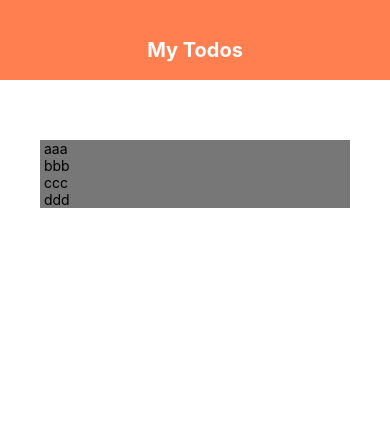
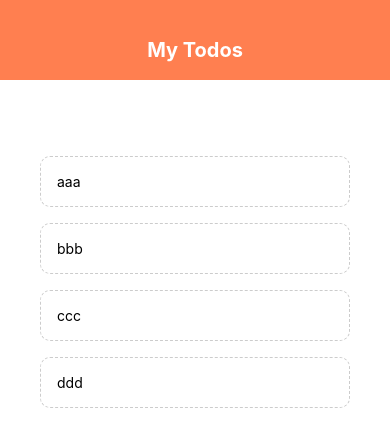
Before and after one commit to flakysob/myproject, a React Native app: screen / in a window 390 px wide. Shown: the top 446 px of the page. Built offline with nearby package versions, Linux system fonts and the light colour scheme.

Commit message:
End of the Chapter 10 (ToDoApp Part 2)

```diff
--- a/App.js
+++ b/App.js
@@ -1,9 +1,9 @@
 import React,{useState} from 'react';
 import { StyleSheet, Text, View, FlatList} from 'react-native';
 import Header from './components/header';
+import TodoItem from './components/todoItem';
 
-
-// https://www.youtube.com/watch?v=uLHFPt9B2Os&list=PL4cUxeGkcC9ixPU-QkScoRBVxtPPzVjrQ&index=10
+// https://www.youtube.com/watch?v=SGEitne8N-Q&list=PL4cUxeGkcC9ixPU-QkScoRBVxtPPzVjrQ&index=10&pp=iAQB
 
 export default function App() {
 
@@ -14,20 +14,22 @@
     {text:'ddd', key:'4'},
   ]);
 
-// () => () means return jsx
-
+  const pressHandler = (key) => {
+    setTodos((prevTodos) => {
+      return prevTodos.filter(todo => todo.key != key);
+    })
+  }
 
   return (
     <View style={styles.container}>
       <Header/>
-
       <View style={styles.content}>
         {/* to do form */}
         <View style={styles.list}>
           <FlatList
             data={todos}
-            renderItem={( { item } ) => (
-              <Text> {item.text}</Text>
+            renderItem={({item}) => (
+              <TodoItem item={item} pressHandler={pressHandler} />
             )}
           />
         </View>
@@ -47,7 +49,5 @@
   },
   list: {
     marginTop: 20,
-    backgroundColor: '#777',
-  },
-
+  }
 });
--- a/components/header.js
+++ b/components/header.js
@@ -1,8 +1,7 @@
 import React from 'react';
 import { StyleSheet, Text, View} from 'react-native';
 
-// https://www.youtube.com/watch?v=uLHFPt9B2Os&list=PL4cUxeGkcC9ixPU-QkScoRBVxtPPzVjrQ&index=10
-
+// https://www.youtube.com/watch?v=SGEitne8N-Q&list=PL4cUxeGkcC9ixPU-QkScoRBVxtPPzVjrQ&index=10&pp=iAQB
 
 export default function Header(){
     return(
--- /dev/null
+++ b/components/todoItem.js
@@ -0,0 +1,26 @@
+import React from 'react';
+import { StyleSheet, Text, TouchableOpacity} from 'react-native';
+
+// https://www.youtube.com/watch?v=SGEitne8N-Q&list=PL4cUxeGkcC9ixPU-QkScoRBVxtPPzVjrQ&index=10&pp=iAQB
+
+
+export default function TodoItem({item, pressHandler}){
+
+    return(
+        <TouchableOpacity onPress={() => pressHandler(item.key)}>
+            <Text style={styles.item}>{item.text}</Text>
+        </TouchableOpacity>
+    )
+}
+
+
+const styles = StyleSheet.create({
+    item: {
+        padding: 16,
+        marginTop: 16,
+        borderColor: '#ccc',
+        borderWidth: 1,
+        borderStyle: 'dashed',
+        borderRadius: 10
+    }
+})
```
